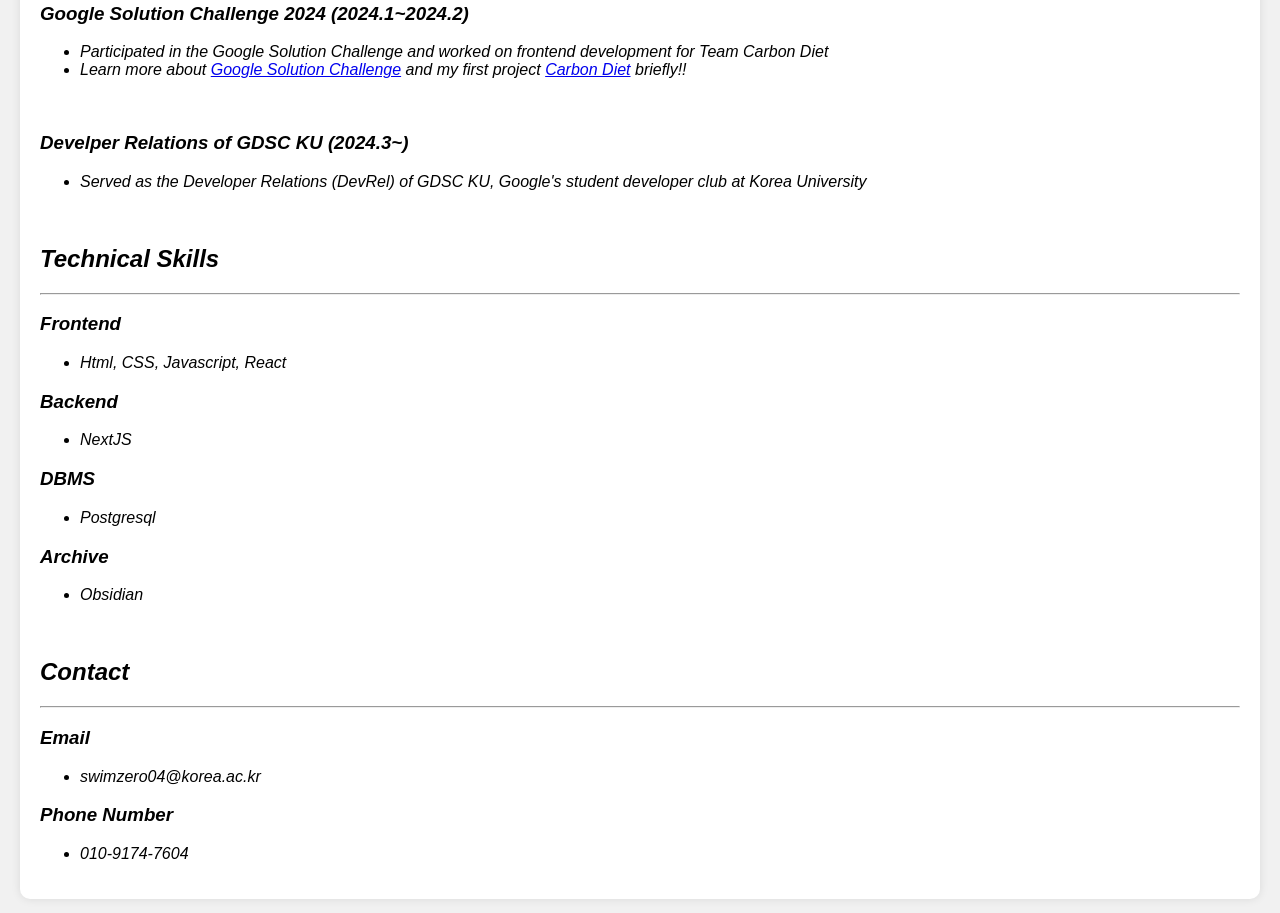
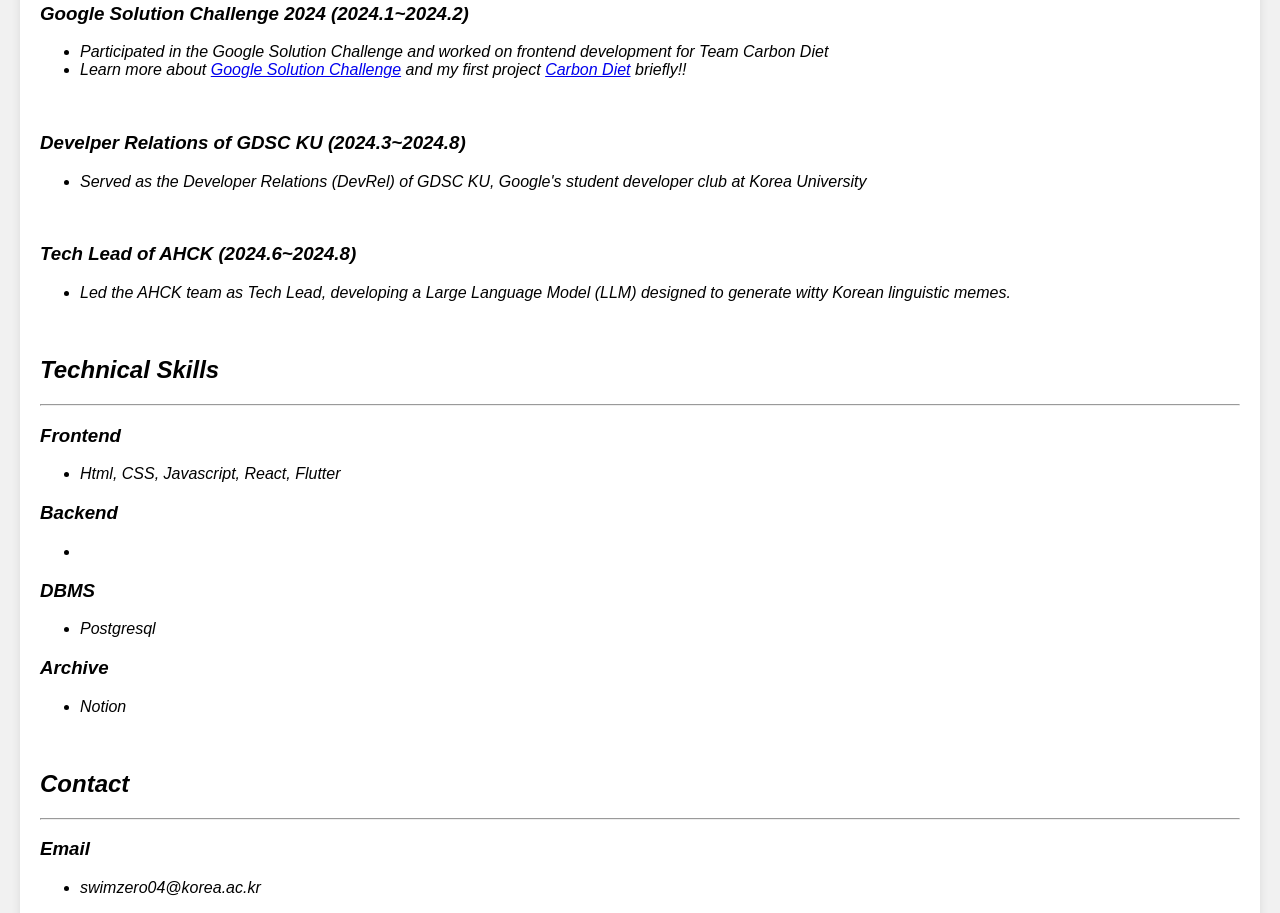
Before and after one commit to swimzero/swimzero.github.io, a plain HTML site: page index.html in a window 1280 px wide. Shown: the part 1158-2071 px from the top of the page. Drawn offline with Linux system fonts and the light colour scheme.

Commit message:
Update 0820

```diff
--- a/index.html
+++ b/index.html
@@ -159,7 +159,7 @@
         <h2>Welcome to My Introduction Page</h2>
         <I>Hello, my name is Suyoung. I am a student majoring in Computer Science at Korea University, a private university in South Korea.
         I have a strong interest in full-stack development and the startup ecosystem. I am passionate about creating innovative solutions and products that can make a positive impact on the world. Nice to meet you!</p>
-        <p>I am currently a member of the following clubs: <a href="https://www.instagram.com/gdsc.koreauniv/">GDSC KU</a>, <a href="https://www.instagram.com/koreauniv_habitat/">KU Habitat</a></p>
+        <p>I am currently a member of the following clubs: <a href="https://www.instagram.com/gdsc.koreauniv/">GDSC KU</a></p>
         <hr>
         <p>Find more about me on:</p>
         <div id="links">
@@ -207,20 +207,25 @@
     <li>Learn more about <a href="https://developers.google.com/community/gdsc-solution-challenge?hl=ko">Google Solution Challenge</a> and my first project <a href="https://blog.naver.com/swimzero04/223371041486">Carbon Diet</a> briefly!!</li>
   </ul>
   <br/>
-  <h3>Develper Relations of GDSC KU (2024.3~)</h3>
+  <h3>Develper Relations of GDSC KU (2024.3~2024.8)</h3>
   <ul>
     <li>Served as the Developer Relations (DevRel) of GDSC KU, Google's student developer club at Korea University</li>
+  </ul>
+  <br/>
+  <h3>Tech Lead of AHCK (2024.6~2024.8)</h3>
+  <ul>
+    <li>Led the AHCK team as Tech Lead, developing a Large Language Model (LLM) designed to generate witty Korean linguistic memes.</li>
   </ul>
   <br/>
   <h2>Technical Skills</h2>
   <hr>
   <h3>Frontend</h3>
   <ul>
-    <li>Html, CSS, Javascript, React</li>
+    <li>Html, CSS, Javascript, React, <bold>Flutter<bold/></li>
   </ul>
   <h3>Backend</h3>
   <ul>
-    <li>NextJS</li>
+    <li></li>
   </ul>
   <h3>DBMS</h3>
   <ul>
@@ -228,7 +233,7 @@
   </ul>
   <h3>Archive</h3>
     <ul>
-      <li>Obsidian</li>
+      <li>Notion</li>
     </ul>
 
   <br/>
```
